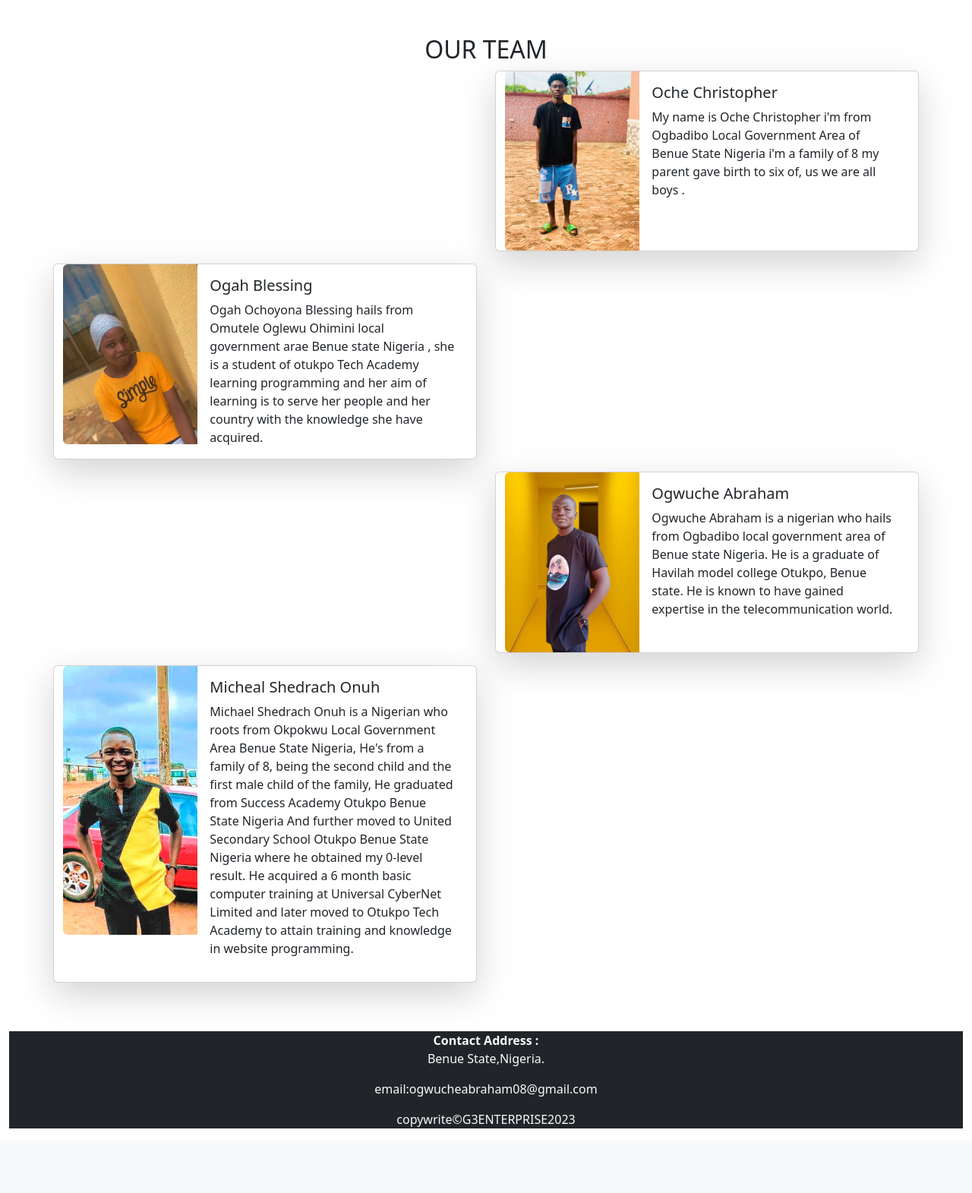
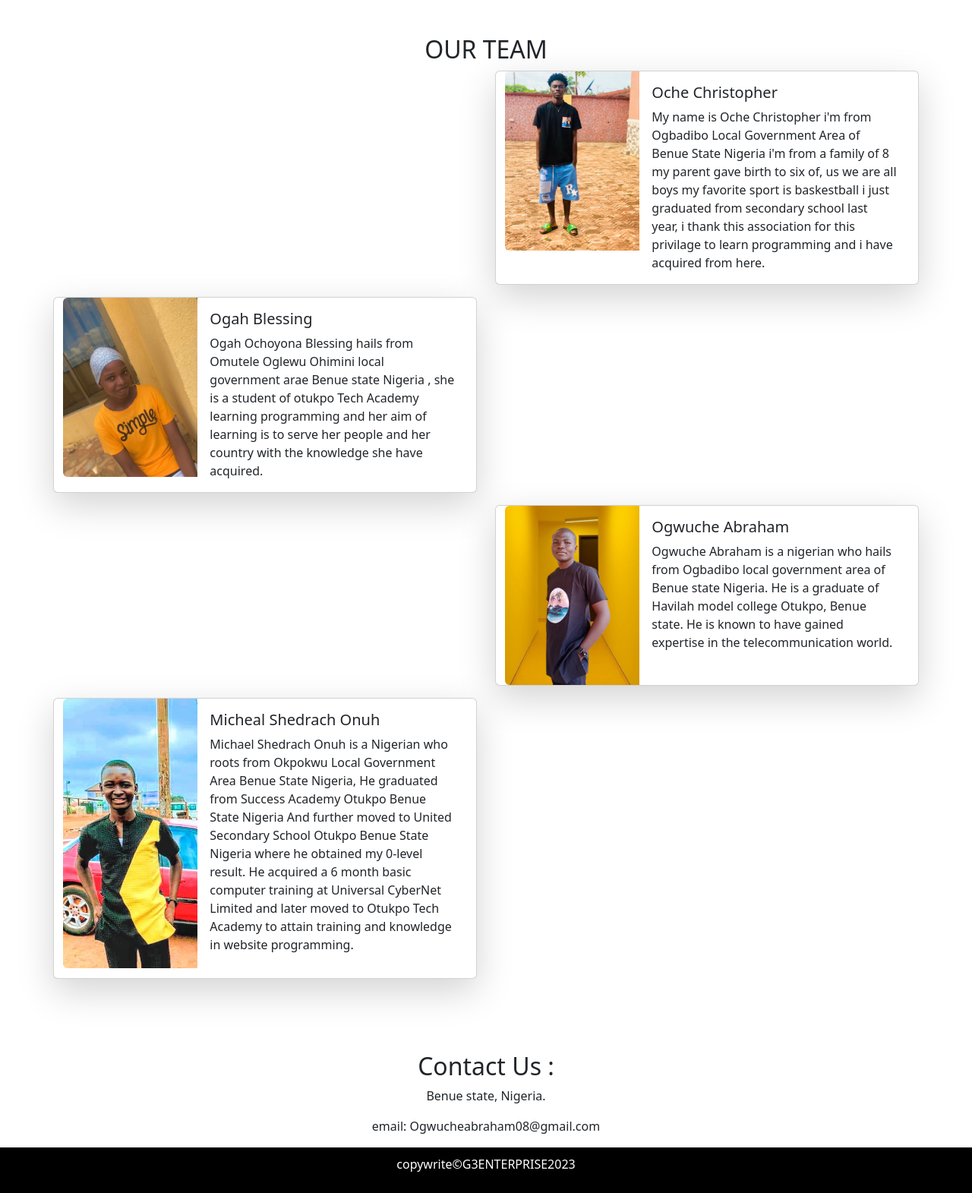
Before and after one commit to Lincoln-World/G3ENTERPRISE, a PHP site: page /about.php in a window 1280 px wide. Shown: the part 222-1793 px from the top of the page at 76% size. Before the commit the page ends 1708 px from the top, so only its background shows below. Run offline with PHP 8.4, Linux system fonts and the light colour scheme.

Commit message:
little changes & still working on localStorage

```diff
--- a/about.php
+++ b/about.php
@@ -5,6 +5,7 @@
     <meta name="viewport" content="width=device-width, initial-scale=1.0">
     <title>About</title>
     <link rel="stylesheet" href="assets/css/bootstrap.min.css">
+    <link rel="stylesheet" href="assets/css/style.css">
 </head>
 <body>
     <?php include "components/navBar.php"?>
@@ -35,7 +36,9 @@
                             <div class="card-body">
                                 <h5 class="card-title">Oche Christopher</h5>
                                 <p class="card-text">My name is Oche Christopher i'm from Ogbadibo Local Government Area of Benue State Nigeria
-                                    i'm a family of 8 my parent gave birth to six of, us we are all boys  .</p>
+                                    i'm from a family of 8 my parent gave birth to six of, us we are all boys my favorite sport is baskestball
+                                    i just graduated from secondary school last year, i thank this association for this privilage to learn programming
+                                    and i have acquired from here.</p>
                             </div>
                         </div>
                     </div>
@@ -81,7 +84,7 @@
                 </div>
             </div>
             <div class="row w-50">
-                <div class="card mb-3 shadow-lg">
+                <div class="card mb-5 shadow-lg">
                     <div class="row g-0">
                         <div class="col-md-4">
                             <img src="assets/images/member4.jpg" class="img-fluid rounded-start">
@@ -90,7 +93,6 @@
                             <div class="card-body">
                                 <h5 class="">Micheal Shedrach Onuh</h5>
                                 <p>Michael Shedrach Onuh is a Nigerian who roots from Okpokwu Local Government Area Benue State Nigeria,
-                                    He's from a family of 8, being the second child and the first male child of the family,
                                     He graduated from Success Academy Otukpo Benue State Nigeria
                                     And further moved to United Secondary School Otukpo Benue State Nigeria where he obtained my 0-level result.
                                     He acquired a 6 month basic computer training at Universal CyberNet Limited
@@ -101,6 +103,11 @@
                     </div>
                 </div>
             </div>
+            <div class="text-center mt-5">
+                <h2>Contact Us :</h2>
+                <p>Benue state, Nigeria.</p>
+                <p>email: Ogwucheabraham08@gmail.com</p>
+            </div>
         </div>
     <?php include "components/footer.php" ?>
     <script src="assets/js/bootstrap.bundle.js"></script>
--- a/assets/css/style.css
+++ b/assets/css/style.css
@@ -0,0 +1,16 @@
+.footer{
+    position: relative;
+    left: 0;
+    bottom: 0;
+    width: 100;
+    background-color: black;
+    color: white;
+    text-align: center;
+    padding: 10px 0px;
+
+
+
+}
+#footer-text{
+    padding: fixed;
+}
--- a/assets/js/script.js
+++ b/assets/js/script.js
@@ -54,6 +54,7 @@ class LocalCart{
 
 const addToCartBtns = document.querySelectorAll('.add-to-cart-btn')
 addToCartBtns.addEventListener('click', addItemFunction())
-function addItemFunction(e){
+
+function addItemFunction(e) {
     console.log(e.target)
 }
--- a/cart.php
+++ b/cart.php
@@ -13,6 +13,7 @@
     <meta name="viewport" content="width=device-width, initial-scale=1.0">
     <title>Cart</title>
     <link rel="stylesheet" href="assets/css/bootstrap.min.css">
+    <link rel="stylesheet" href="assets/css/style.css">
 </head>
 <body>
     <?php include "components/navBar.php"?>
@@ -34,7 +35,8 @@
             <h3>Total price: $<?php echo implode($cart_instance->totalPrice());?></h3>
         </div>
         <div class="mt-5 text-right">
-            <a class="btn btn-success" href="processes/orders.php">Place order</a>
+            <!-- Button trigger modal -->
+            <button type="button" class="btn btn-success" data-bs-toggle="modal" data-bs-target="#exampleModal">place Order</button>
         </div>
         <div class="text-center mt-5 mb-5">
             <h5>RECENT ORDERS</h5>
@@ -60,6 +62,7 @@
             </div>
         </div>
     </div>
+    <?php include "components/formModal.php" ?>
     <?php include "components/footer.php" ?>
     <script src="assets/js/bootstrap.bundle.js"></script>
     <script src="assets/js/script.js"></script>
--- a/classes/Product.php
+++ b/classes/Product.php
@@ -22,7 +22,7 @@
 
         public function getProductByCategory($category){
             include "config/db-connect.php";
-            $sql="SELECT * FROM `products` WHERE category!=?";
+            $sql="SELECT * FROM `products` WHERE category!=? LIMIT 3";
             $stmt=$pdo->prepare($sql);
             $stmt->execute([$category]);
             $result=$stmt->fetchAll(PDO::FETCH_ASSOC);
--- a/components/cartItemCard.php
+++ b/components/cartItemCard.php
@@ -1,4 +1,3 @@
-<body>
 <div class="row g-4 mt-5 mb-5">
     <?php foreach($items as $item){?>
         <div class="col-md-12">
@@ -23,5 +22,3 @@
     <?php
     }?>
 </div>
-</body>
-</html>
--- a/components/footer.php
+++ b/components/footer.php
@@ -1,12 +1,5 @@
-
-<body>
-    <div class="container-fluid">
-        <div class="footer bg-dark text-light mt-5 text-center">
-            <b>Contact Address :</b>
-            <p>Benue State,Nigeria.</p>
-            <p>email:ogwucheabraham08@gmail.com</p>
-            <p>copywrite&copyG3ENTERPRISE2023</p>
-        </div>
+<div class="footer">
+    <div id="footer-text">
+        <p>copywrite&copyG3ENTERPRISE2023</p>
     </div>
-</body>
-</html>
+</div>
--- a/processes/orders.php
+++ b/processes/orders.php
@@ -1,6 +1,10 @@
 <?php
     include "../classes/Cart.php";
     $cart_instance = new Cart();
+    if(isset($_POST['order'])){
+        $user=$_POST['user_name'];
+        $address=$_POST['address'];
+        $description=$_POST['description'];
         $cart_instance->placeOrder();
         $order=$cart_instance->removeAllFromCart();
         if($order){
@@ -10,4 +14,6 @@
             $_SESSION['error']='Something went wrong';
             header("Location: ../cart.php");
         }
+    }
+
 ?>
--- a/product.php
+++ b/product.php
@@ -32,14 +32,13 @@
 <body>
     <?php include "components/navBar.php"?>
     <div class="container mt-5">
-        <h2><?php $product['id']?></h2>
         <img src="assets/images/<?php echo $product['image']?>" class="img-fluid w-50">
         <h3><?php echo $product['name']?></h3>
         <b>$<?php echo $product['price']?></b>
         <p><?php echo $product['description']?></p>
 
         <div class="mt-5 mb-5 text-end">
-            <a class="add-to-cart-btn btn btn-success">Add to cart</a>
+            <a class="add-to-cart btn btn-success" href="processes/add_product.php?id=<?php echo $product['id']?>">Add to cart</a>
             <a class="btn btn-secondary" href="products.php">Back</a>
         </div>
         <div class="mb-3">
@@ -61,6 +60,5 @@
 
     <?php include "components/footer.php" ?>
     <script src="assets/js/bootstrap.bundle.js"></script>
-    <script src="assets/js/script.js"></script>
 </body>
 </html>
--- a/products.php
+++ b/products.php
@@ -12,6 +12,7 @@
     <meta name="viewport" content="width=device-width, initial-scale=1.0">
     <title>products</title>
     <link rel="stylesheet" href="assets/css/bootstrap.min.css">
+    <link rel="stylesheet" href="assets/css/style.css">
 </head>
 <body>
     <?php include "components/navBar.php"?>
```
Also changed, not shown: components/formModal.php (added, +24 -0 lines), index.php (+11 -3 lines), 1 other file. Lines whose indentation alone changed are shown as unchanged.
